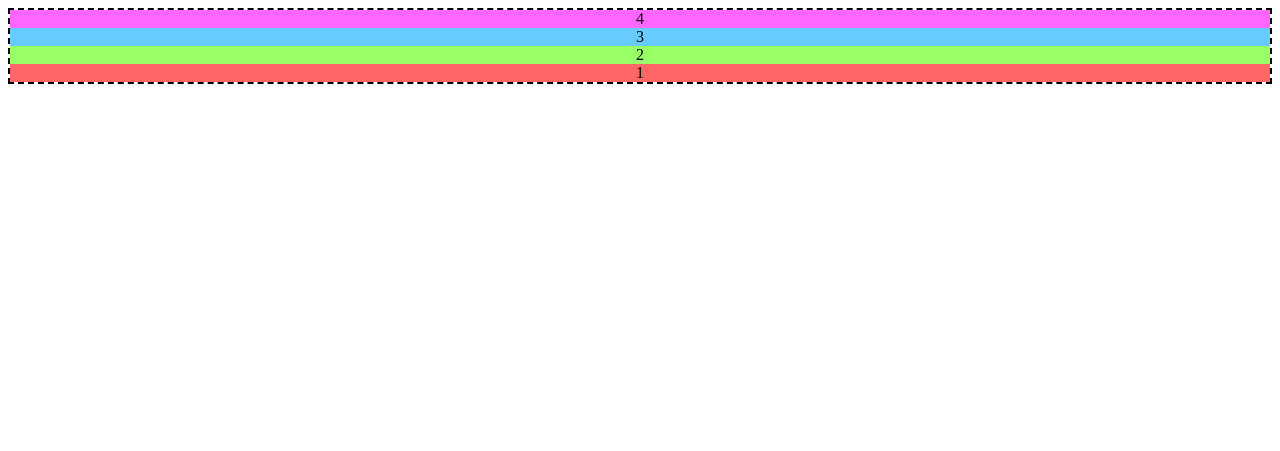
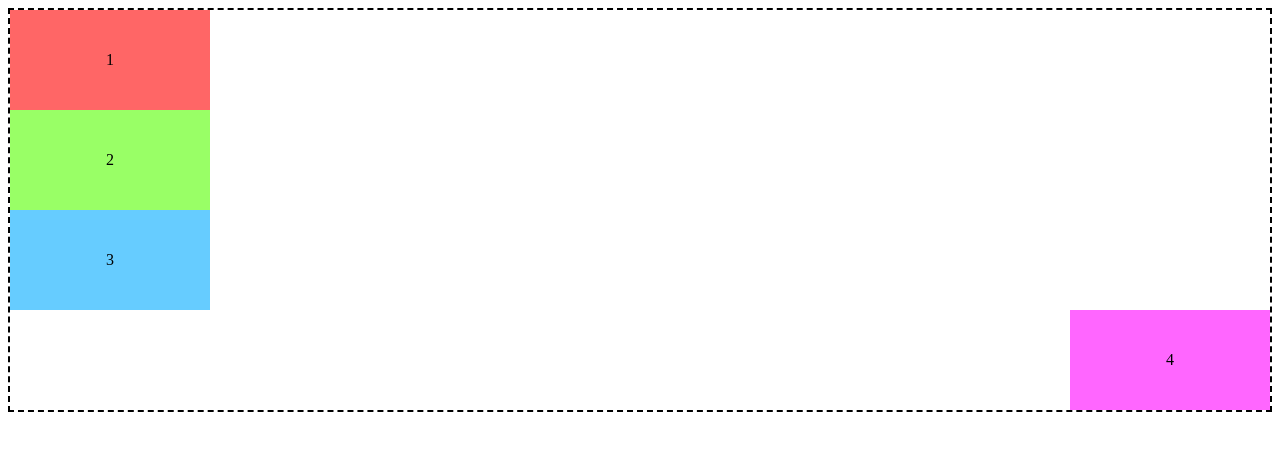
Before and after one commit to Gabriel-Dev-C/Node-Project, a PHP site: page /learn/learn.html in a window 1280 px wide. Shown: the top 451 px of the page. Run offline with PHP 8.4, Linux system fonts and the light colour scheme.

Commit message:
flexbox-layout

```diff
--- a/src/learn/learn.css
+++ b/src/learn/learn.css
@@ -1,4 +1,19 @@
+/* QUANDO A FLEXBOX ESTÁ CONFIGURADA COMO ROW, O MAIN AXIS QUE É DEFINIDO PELO JUSTIFY CONTENT, IRA MOVER HORIZONTALMENTE, */
+/* QUANDO A FLEXBOX ESTÁ CONFIGURADA COMO COLUMN, O MAIN AXIS QUE É DEFINIDO PELO JUSTIFY CONTENT, IRA MOVER VERTICALMENTE. */
+/* E O CROSS AXIS QUE É DEFINIDO PELO ALIGN ITEMS, IRA MOVER VERTICALMENTE. */
+
 .container {
+    height: 50vh;
     display: flex;
-    flex-direction: column-reverse;
+    flex-direction: column;
+    /* justify-content: flex-start;
+    align-items: center;
+    gap: 30px; */
 }
+
+.item {
+    flex-basis: 200px;
+    display: flex;
+    flex-direction: column;
+    justify-content: center;
+}
--- a/src/learn/learn.html
+++ b/src/learn/learn.html
@@ -19,6 +19,7 @@
         }
         .item {
             --hue: 0;
+            width: 200px;
             text-align: center;
             background-color: hsl(var(--hue), 100%, 70%);
         }
@@ -29,7 +30,7 @@
         <div class="item" style="--hue: 0;">1</div>
         <div class="item" style="--hue: 100;">2</div>
         <div class="item" style="--hue: 200;">3</div>
-        <div class="item" style="--hue: 300;">4</div>
+        <div class="item" style="--hue: 300; margin-left: auto;">4</div>
     </div>
 </body>
 </html>
```
